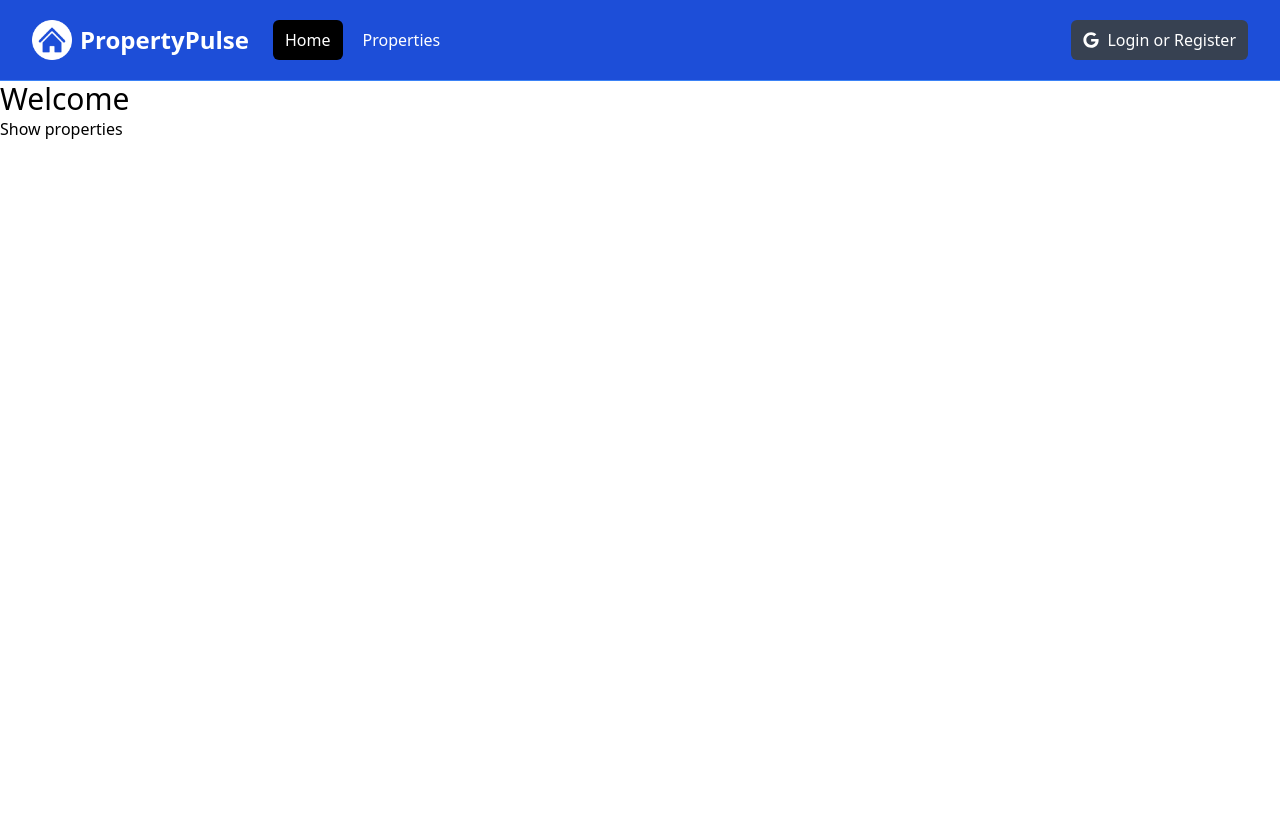
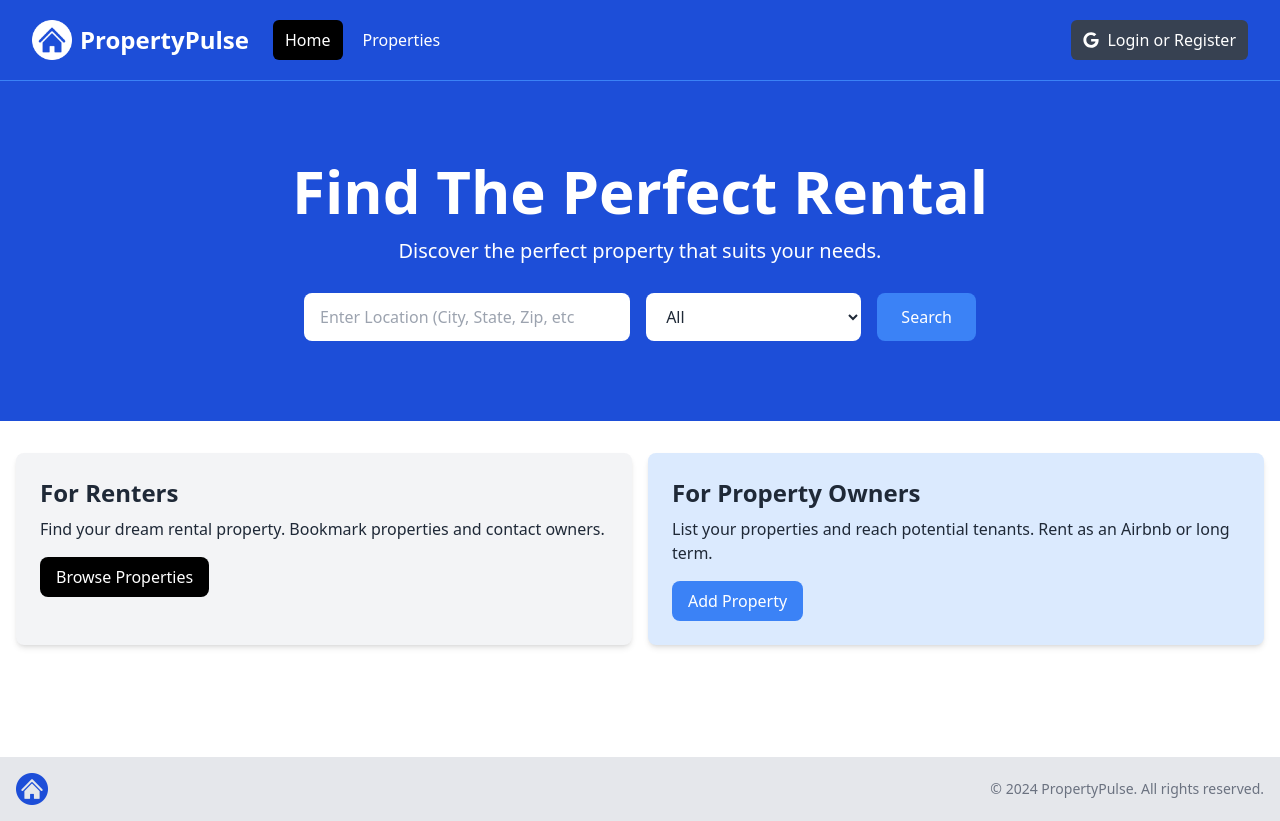
Before and after one commit to mariosknl/property-pulse, a Next.js app: page / in a window 1280 px wide. Before the commit the page ends 800 px from the top, so only its background shows below. Built offline with nearby package versions, Linux system fonts and the light colour scheme.

Commit message:
homepage components

```diff
--- a/app/layout.jsx
+++ b/app/layout.jsx
@@ -1,4 +1,5 @@
 import "@/assets/styles/globals.css";
+import Footer from "@/components/Footer";
 import Navbar from "@/components/Navbar";
 
 export const metadata = {
@@ -14,6 +15,7 @@
 			<body>
 				<Navbar />
 				<main>{children}</main>
+				<Footer />
 			</body>
 		</html>
 	);
--- a/app/page.jsx
+++ b/app/page.jsx
@@ -1,11 +1,12 @@
-import Link from "next/link";
+import Hero from "@/components/Hero";
+import InfoBoxes from "@/components/InfoBoxes";
 
 const HomePage = () => {
 	return (
-		<div>
-			<h1 className="text-3xl">Welcome</h1>
-			<Link href="/properties">Show properties</Link>
-		</div>
+		<>
+			<Hero />
+			<InfoBoxes />
+		</>
 	);
 };
 
--- /dev/null
+++ b/components/Footer.jsx
@@ -0,0 +1,22 @@
+import logo from "@/assets/images/logo.png";
+import Image from "next/image";
+
+const Footer = () => {
+	const currentYear = new Date().getFullYear();
+	return (
+		<footer className="bg-gray-200 py-4 mt-24">
+			<div className="container mx-auto flex flex-col md:flex-row items-center justify-between px-4">
+				<div className="mb-4 md:mb-0">
+					<Image src={logo} alt="Logo" className="h-8 w-auto" />
+				</div>
+
+				<div>
+					<p className="text-sm text-gray-500 mt-2 md:mt-0">
+						&copy; {currentYear} PropertyPulse. All rights reserved.
+					</p>
+				</div>
+			</div>
+		</footer>
+	);
+};
+export default Footer;
--- /dev/null
+++ b/components/Hero.jsx
@@ -0,0 +1,55 @@
+const Hero = () => {
+	return (
+		<section className="bg-blue-700 py-20 mb-4">
+			<div className="max-w-7xl mx-auto px-4 sm:px-6 lg:px-8 flex flex-col items-center">
+				<div className="text-center">
+					<h1 className="text-4xl font-extrabold text-white sm:text-5xl md:text-6xl">
+						Find The Perfect Rental
+					</h1>
+					<p className="my-4 text-xl text-white">
+						Discover the perfect property that suits your needs.
+					</p>
+				</div>
+				<form className="mt-3 mx-auto max-w-2xl w-full flex flex-col md:flex-row items-center">
+					<div className="w-full md:w-3/5 md:pr-2 mb-4 md:mb-0">
+						<label htmlFor="location" className="sr-only">
+							Location
+						</label>
+						<input
+							type="text"
+							id="location"
+							placeholder="Enter Location (City, State, Zip, etc"
+							className="w-full px-4 py-3 rounded-lg bg-white text-gray-800 focus:outline-none focus:ring focus:ring-blue-500"
+						/>
+					</div>
+					<div className="w-full md:w-2/5 md:pl-2">
+						<label htmlFor="property-type" className="sr-only">
+							Property Type
+						</label>
+						<select
+							id="property-type"
+							className="w-full px-4 py-3 rounded-lg bg-white text-gray-800 focus:outline-none focus:ring focus:ring-blue-500"
+						>
+							<option value="All">All</option>
+							<option value="Apartment">Apartment</option>
+							<option value="Studio">Studio</option>
+							<option value="Condo">Condo</option>
+							<option value="House">House</option>
+							<option value="Cabin Or Cottage">Cabin or Cottage</option>
+							<option value="Loft">Loft</option>
+							<option value="Room">Room</option>
+							<option value="Other">Other</option>
+						</select>
+					</div>
+					<button
+						type="submit"
+						className="md:ml-4 mt-4 md:mt-0 w-full md:w-auto px-6 py-3 rounded-lg bg-blue-500 text-white hover:bg-blue-600 focus:outline-none focus:ring focus:ring-blue-500"
+					>
+						Search
+					</button>
+				</form>
+			</div>
+		</section>
+	);
+};
+export default Hero;
--- /dev/null
+++ b/components/InfoBox.jsx
@@ -0,0 +1,21 @@
+import Link from "next/link";
+
+const InfoBox = ({
+	heading,
+	backgroundColor = "bg-gray-100",
+	textColor = "text-gray-800",
+	buttonInfo,
+	children,
+}) => (
+	<div className={`${backgroundColor} p-6 rounded-lg shadow-md`}>
+		<h2 className={`${textColor} text-2xl font-bold`}>{heading}</h2>
+		<p className={`${textColor} mt-2 mb-4`}>{children}</p>
+		<a
+			href={buttonInfo.link}
+			className={`${buttonInfo.backgroundColor} inline-block text-white rounded-lg px-4 py-2 hover:opacity-80`}
+		>
+			{buttonInfo.text}
+		</a>
+	</div>
+);
+export default InfoBox;
--- /dev/null
+++ b/components/InfoBoxes.jsx
@@ -0,0 +1,37 @@
+import InfoBox from "./InfoBox";
+
+const InfoBoxes = () => {
+	return (
+		<section>
+			<div className="container-xl lg:container m-auto">
+				<div className="grid grid-cols-1 md:grid-cols-2 gap-4 p-4 rounded-lg">
+					<InfoBox
+						heading="For Renters"
+						backgroundColor="bg-gray-100"
+						buttonInfo={{
+							text: "Browse Properties",
+							link: "/properties",
+							backgroundColor: "bg-black",
+						}}
+					>
+						Find your dream rental property. Bookmark properties and contact
+						owners.
+					</InfoBox>
+					<InfoBox
+						heading="For Property Owners"
+						backgroundColor="bg-blue-100"
+						buttonInfo={{
+							text: "Add Property",
+							link: "/properties/add",
+							backgroundColor: "bg-blue-500",
+						}}
+					>
+						List your properties and reach potential tenants. Rent as an Airbnb
+						or long term.
+					</InfoBox>
+				</div>
+			</div>
+		</section>
+	);
+};
+export default InfoBoxes;
```
